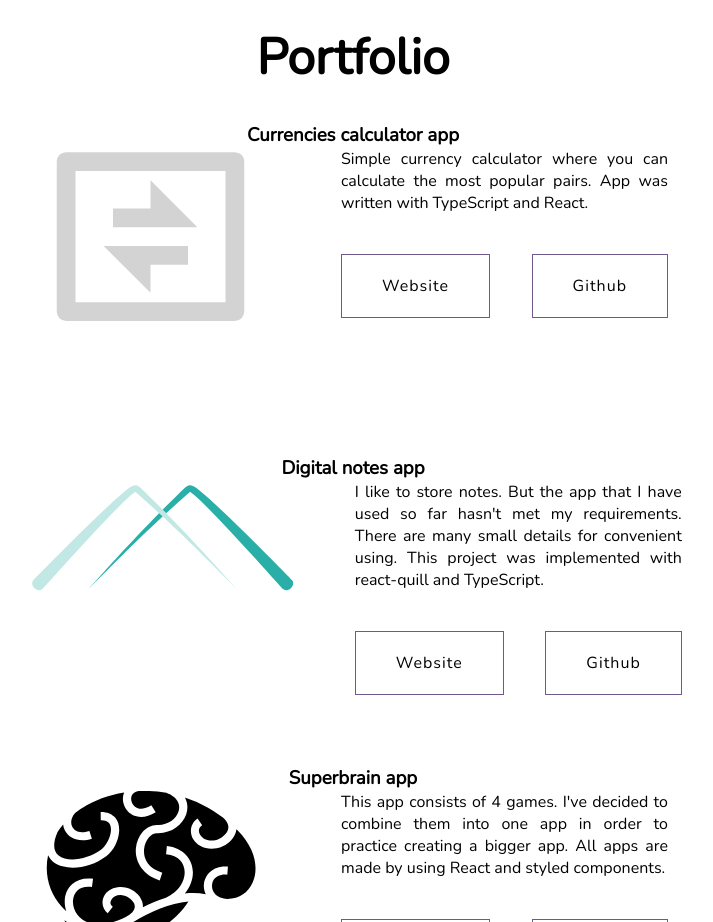
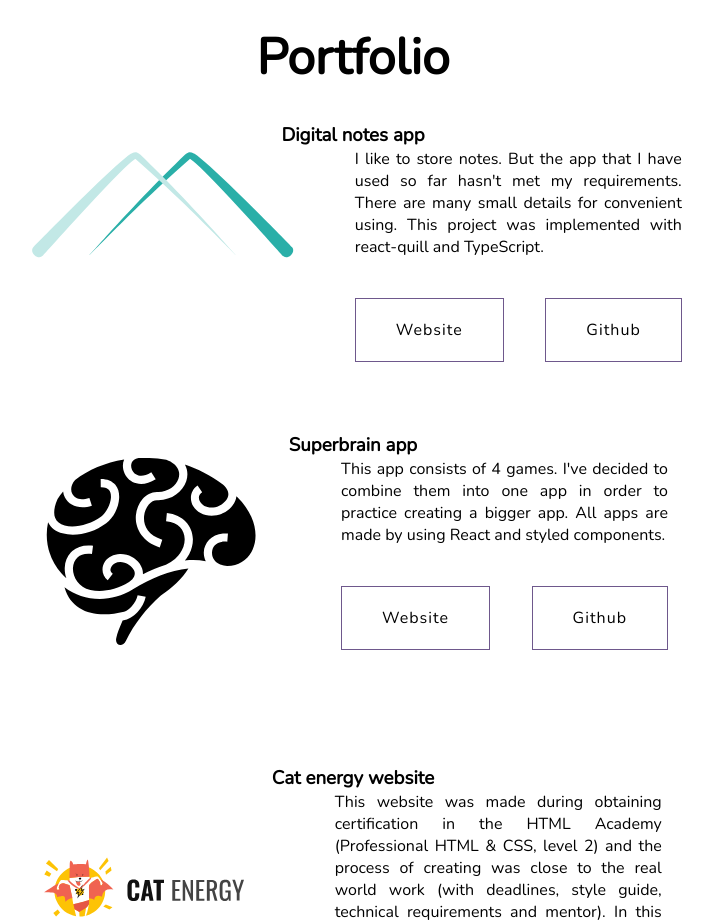
Before and after one commit to SergeiKOS/Portfolio, a website: page index.html in a window 1280 px wide. Shown: the part 1480-2402 px from the top of the page, without its empty margins (287-1000 px from the left). Drawn offline with Linux system fonts and the light colour scheme; files whose address does not match are found by name.

Commit message:
Remove currency-calculator app because of API

```diff
--- a/index.html
+++ b/index.html
@@ -2,7 +2,10 @@
 <html lang="en">
   <head>
     <meta charset="UTF-8" />
-    <meta name="description" content="Personal front-end developer portfolio website.">
+    <meta
+      name="description"
+      content="Personal front-end developer portfolio website."
+    />
     <meta name="viewport" content="width=device-width, initial-scale=1.0" />
     <link rel="stylesheet" href="src/css/style.css" />
     <title>Serge portfolio</title>
@@ -108,7 +111,8 @@
               src="src/img/global/not-me.jpg@1x.jpg"
               srcset="src/img/global/not-me.jpg@2x.jpg 2x"
               alt="Not my photo"
-              width="320" height="479"
+              width="320"
+              height="479"
             />
           </picture>
           <figcaption class="about__photo-description">
@@ -122,40 +126,14 @@
       <h2>Portfolio</h2>
       <div class="portfolio__wrapper container">
         <article class="portfolio__item">
-          <h3>Currencies calculator app</h3>
-          <div class="portfolio__item-image-wrapper">
-            <a href="https://currencies-calculator.netlify.app/">
-              <img
-                src="src/img/currencies-calculator/logo.svg"
-                width="225" height="225"
-                alt="Currencies calculator logo"
-            /></a>
-          </div>
-          <div class="portfolio__item-description-wrapper">
-            <p class="portfolio__item-description">
-              Simple currency calculator where you can calculate the most
-              popular pairs. App was written with TypeScript and React.
-            </p>
-            <div class="btn-wrapper">
-              <a class="btn" href="https://currencies-calculator.netlify.app/"
-                >Website</a
-              >
-              <a
-                class="btn"
-                href="https://github.com/SergeiKOS/currencies-calculator"
-                >Github</a
-              >
-            </div>
-          </div>
-        </article>
-        <article class="portfolio__item">
           <h3>Digital notes app</h3>
           <div class="portfolio__item-image-wrapper">
             <a href="https://your-digital-notes.netlify.app/">
               <img
                 src="src/img/digital-notes/logo.svg"
                 class="digital-notes-logo"
-                width="280" height="124"
+                width="280"
+                height="124"
                 alt="Digital notes logo"
               />
             </a>
@@ -183,7 +161,8 @@
             <a href="https://superbrain.netlify.app/">
               <img
                 src="src/img/superbrain/logo.svg"
-                width="225" height="225"
+                width="225"
+                height="225"
                 alt="Superbrain logo"
               />
             </a>
@@ -209,7 +188,8 @@
               <img
                 src="src/img/cat-energy/logo.svg"
                 class="portfolio__item-image-wrapper--cat-energy"
-                width="200" height="190"
+                width="200"
+                height="190"
                 alt="Cat energy logo"
               />
             </a>
@@ -241,7 +221,8 @@
             <a href="https://data-visualization-app.netlify.app/">
               <img
                 src="src/img/data-visualization/logo.svg"
-                width="225" height="225"
+                width="225"
+                height="225"
                 alt="Data visualization logo"
               />
             </a>
```
